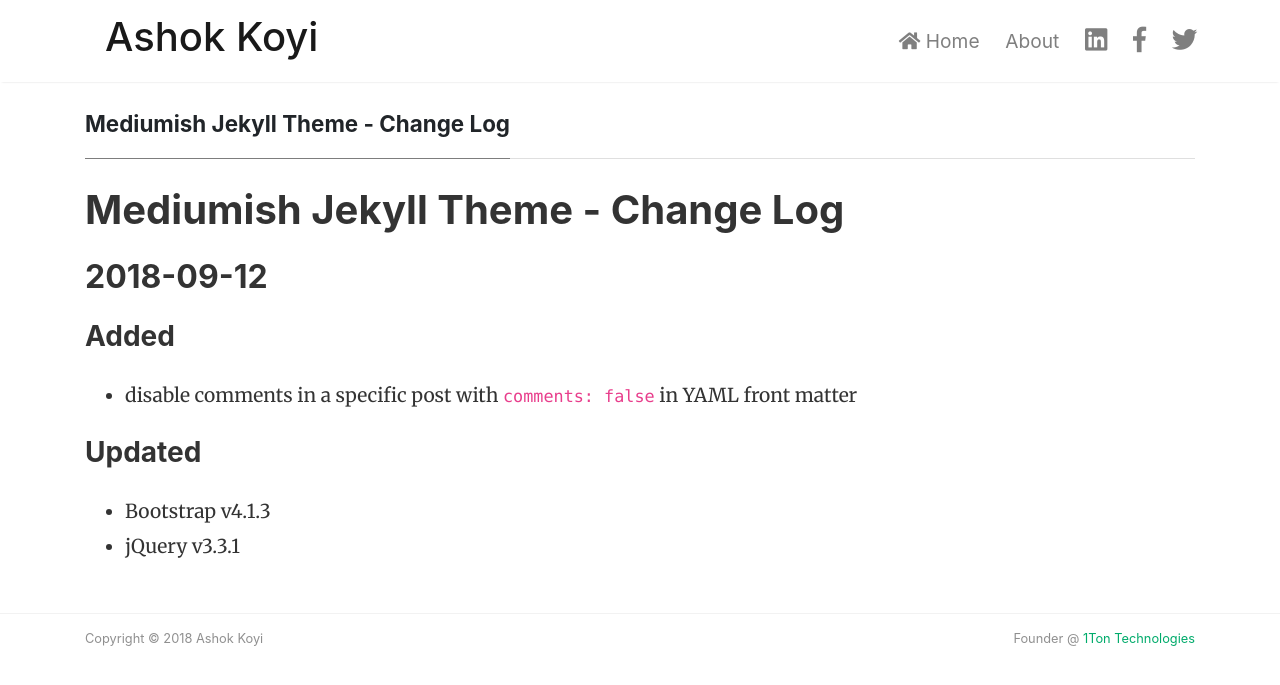
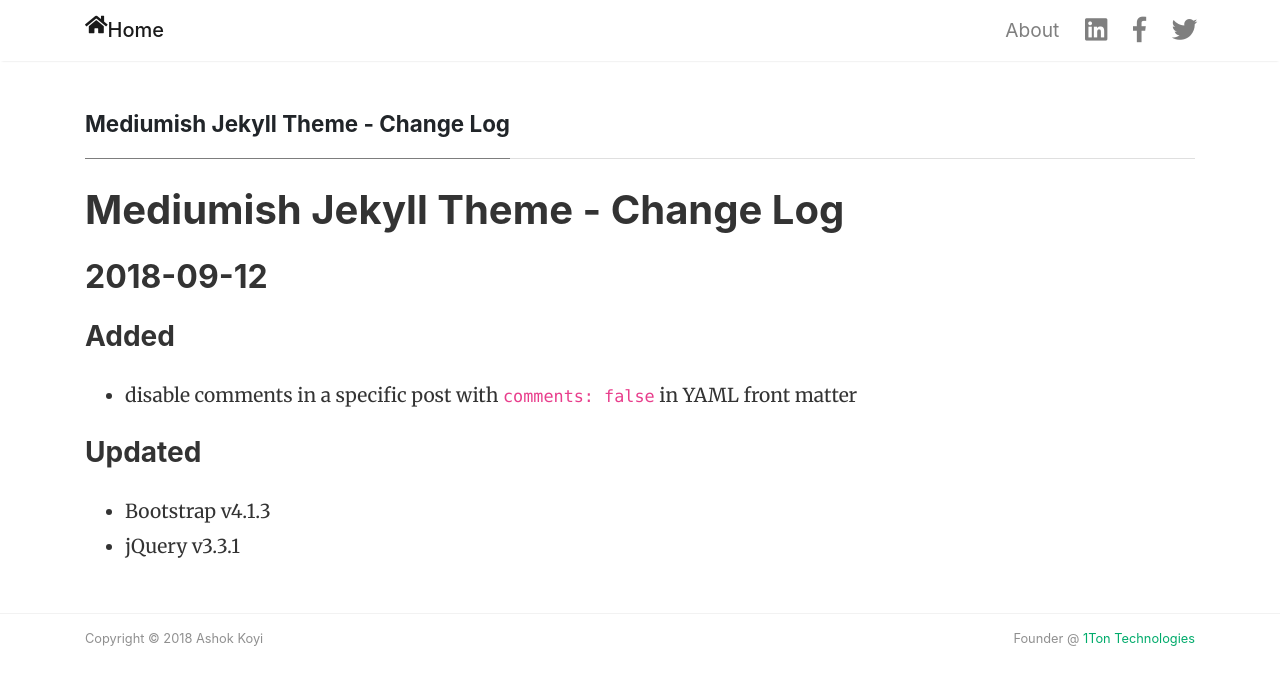
Before and after one commit to thekalinga/thekalinga.in, a Jekyll site: the page built from changelog.md, in a window 1280 px wide. Shown: the top 685 px of the page. Built offline with Jekyll 4.4.1, drawn with Linux system fonts in a browser that asks for light colours; nearby versions of some CDN libraries; our own code applies the rules of GitHub Pages for plain Markdown files.

Commit message:
Fixed a minor issue

```diff
--- a/_layouts/default.html
+++ b/_layouts/default.html
@@ -51,7 +51,11 @@
 
             <!-- Begin Logo -->
             <a class="navbar-brand" href="{{ site.baseurl }}/">
+                {% if page.url == "/" %}
                 <h1 class="sitetitle">{{ site.name }}</h1>
+                {% else %}
+                <i class="fas fa-home"></i> Home
+                {% endif %}
             </a>
             <!-- End Logo -->
 
@@ -67,14 +71,14 @@
 
                 <ul class="navbar-nav ml-auto">
 
-                    {% if page.url == "/" %}
+                    <!-- {% if page.url == "/" %}
                     <li class="nav-item active">
                         {% else %}
                     <li class="nav-item">
                         {% endif %}
                         <a class="nav-link" href="{{ site.baseurl }}/"><i class="fas fa-home"></i>
                             Home</a>
-                    </li>
+                    </li> -->
 
                     {% if page.url == "/about.html" %}
                     <li class="nav-item active">
--- a/_layouts/post.html
+++ b/_layouts/post.html
@@ -11,8 +11,6 @@ post_class: post-template
     <div class="row">
 
         <!-- Post -->
-        {% assign author = site.authors[page.author] %}
-
         <div class="col-md-12 flex-first flex-md-unordered">
 
             <div class="mainheading">
```
Also changed, not shown: _includes/postbox.html (+0 -22 lines), HOW-TO-TEST.md (renamed from _layouts/HOW-TO-TEST.md).
